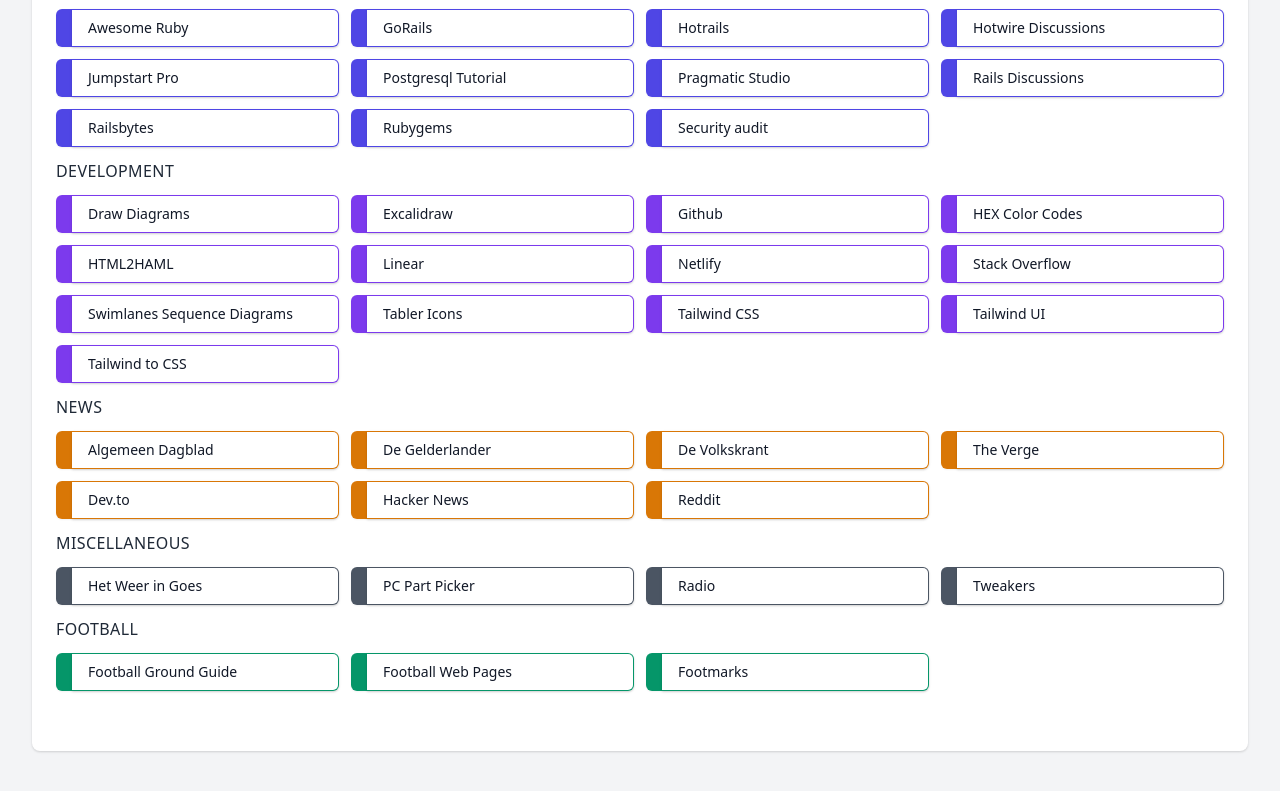
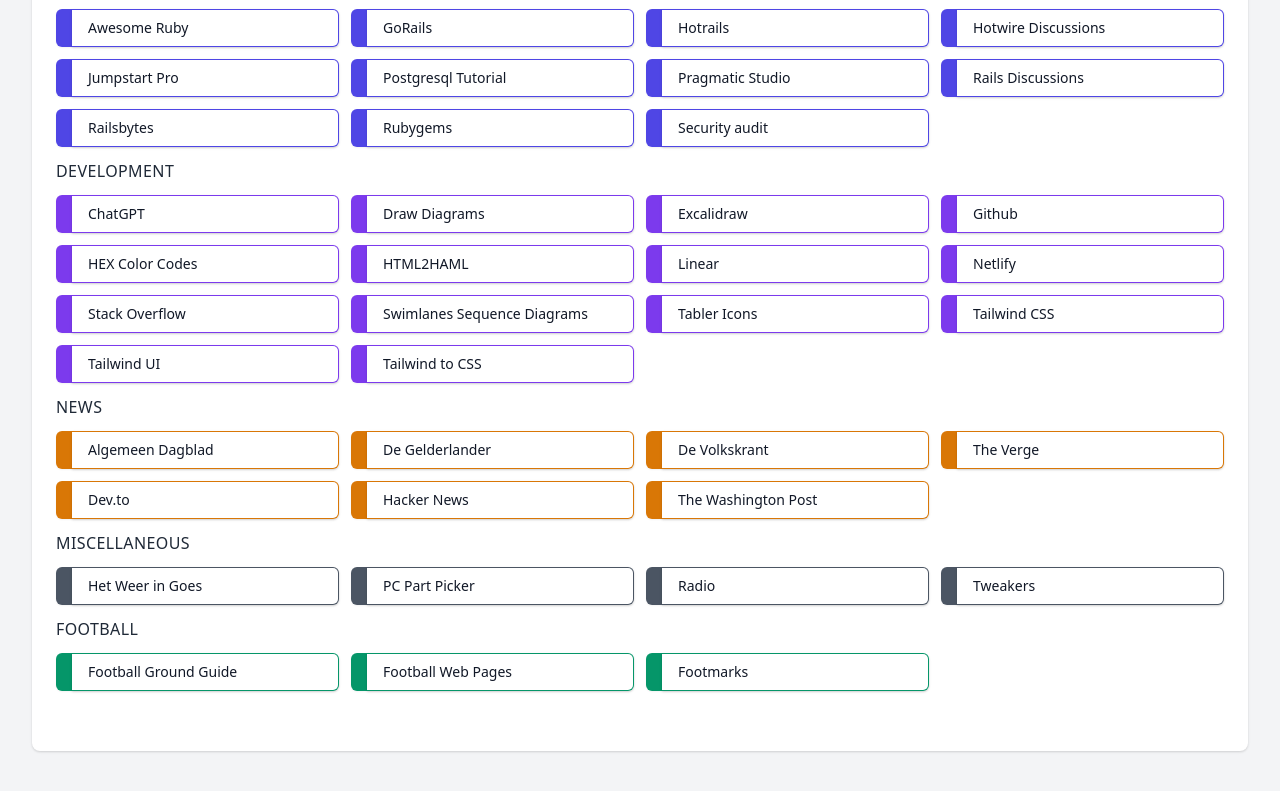
Before and after one commit to jarkelen/hotlynx, a plain HTML site: page index.html in a window 1280 px wide. Shown: the part 959-1750 px from the top of the page. Drawn offline with nearby package versions, Linux system fonts and the light colour scheme.

Commit message:
added link

```diff
--- a/index.html
+++ b/index.html
@@ -675,6 +675,16 @@
             <li class="col-span-1 flex shadow-sm rounded-md" id="#{dom_id(link)}">
               <div class="bg-purple-600 flex-shrink-0 flex items-center justify-center w-4 text-white text-sm font-medium rounded-l-md"></div>
               <div class="flex-1 flex items-center justify-between border-t border-r border-b border-purple-600 bg-white rounded-r-md truncate shadow hover:bg-purple-100">
+                <a href="https://chat.openai.com/chat" target="blank">
+                  <div class="flex-1 px-4 py-2 text-sm truncate">
+                    <div class="text-gray-900 font-medium hover:text-gray-600">ChatGPT</div>
+                  </div>
+                </a>
+              </div>
+            </li>
+            <li class="col-span-1 flex shadow-sm rounded-md" id="#{dom_id(link)}">
+              <div class="bg-purple-600 flex-shrink-0 flex items-center justify-center w-4 text-white text-sm font-medium rounded-l-md"></div>
+              <div class="flex-1 flex items-center justify-between border-t border-r border-b border-purple-600 bg-white rounded-r-md truncate shadow hover:bg-purple-100">
                 <a href="https://app.diagrams.net/" target="blank">
                   <div class="flex-1 px-4 py-2 text-sm truncate">
                     <div class="text-gray-900 font-medium hover:text-gray-600">Draw Diagrams</div>
@@ -870,9 +880,9 @@
               <li class="col-span-1 flex shadow-sm rounded-md" id="#{dom_id(link)}">
                 <div class="bg-yellow-600 flex-shrink-0 flex items-center justify-center w-4 text-white text-sm font-medium rounded-l-md"></div>
                 <div class="flex-1 flex items-center justify-between border-t border-r border-b border-yellow-600 bg-white rounded-r-md truncate shadow hover:bg-yellow-100">
-                  <a href="https://reddit.com" target="blank">
+                  <a href="https://www.washingtonpost.com" target="blank">
                     <div class="flex-1 px-4 py-2 text-sm truncate">
-                      <div class="text-gray-900 font-medium hover:text-gray-600">Reddit</div>
+                      <div class="text-gray-900 font-medium hover:text-gray-600">The Washington Post</div>
                     </div>
                   </a>
                 </div>
```
